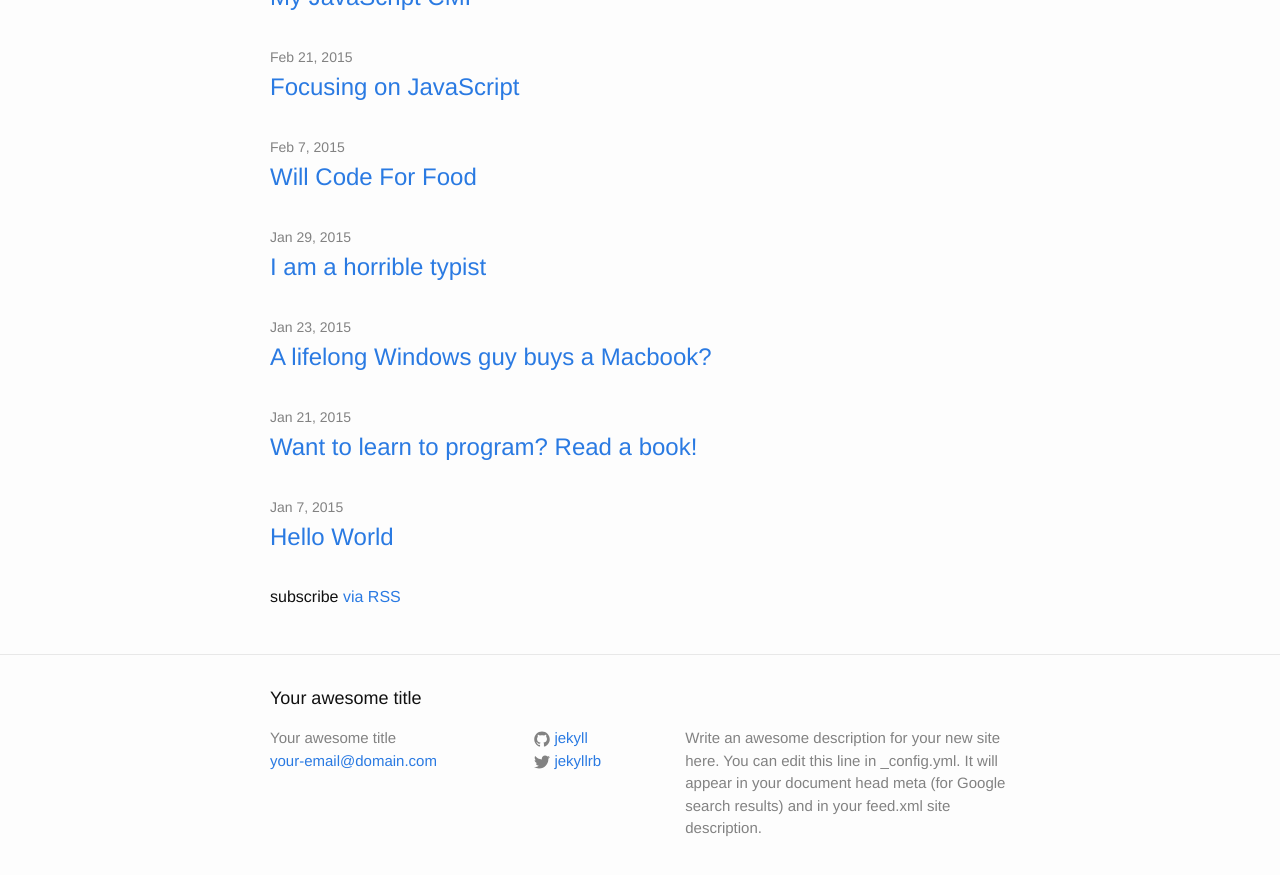
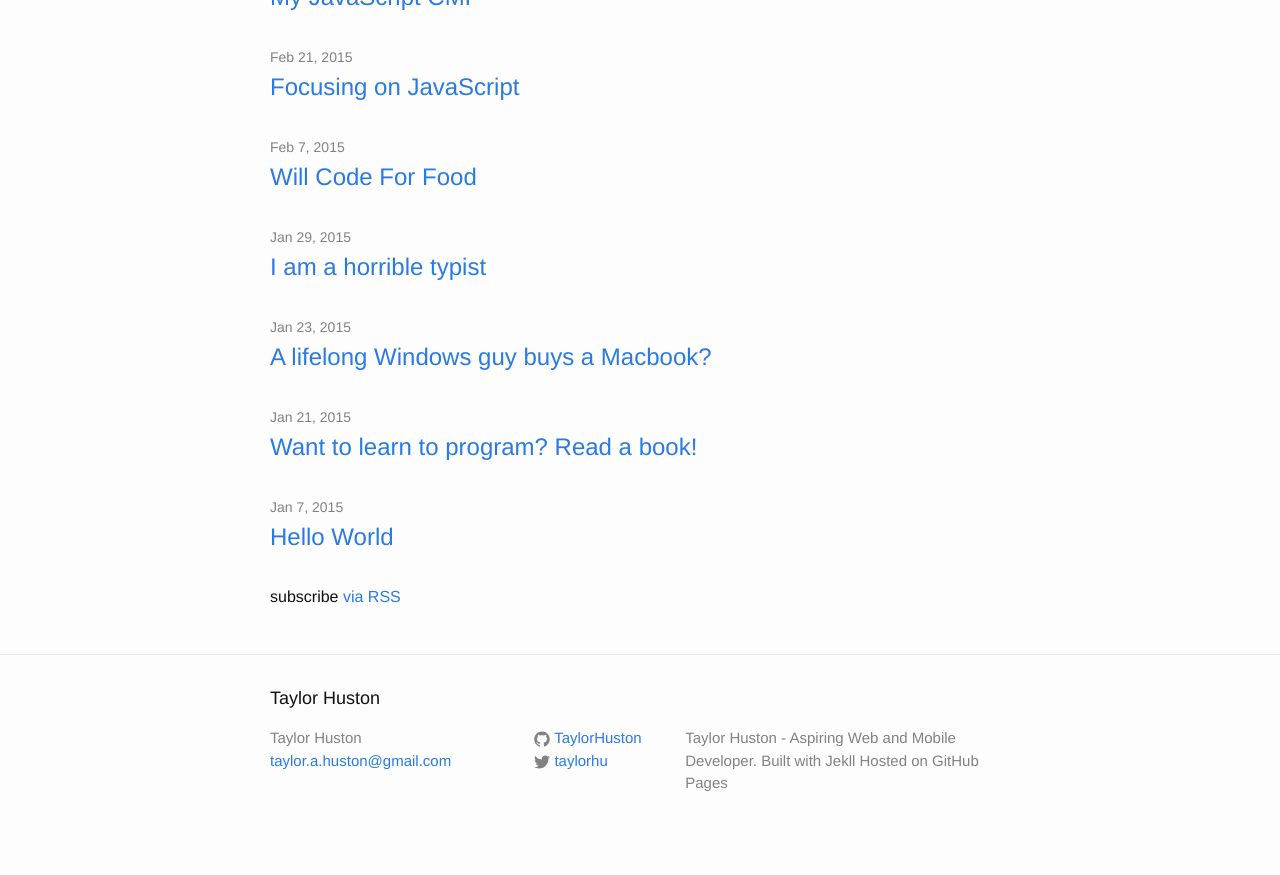
Before and after one commit to TaylorHuston/taylorhuston.github.io, a Jekyll site: the page built from index.html, in a window 1280 px wide and 900 px high, scrolled down 812 px. Shown: the top 875 px of the window. Built offline with Jekyll 4.4.1, drawn with Linux system fonts in a browser that asks for light colours; some of the changed text lies outside the part shown.

Commit message:
Update Config

```diff
--- a/_config.yml
+++ b/_config.yml
@@ -1,14 +1,14 @@
 # Site settings
-title: Your awesome title
-email: your-email@domain.com
+title: Taylor Huston
+email: taylor.a.huston@gmail.com
 description: > # this means to ignore newlines until "baseurl:"
-  Write an awesome description for your new site here. You can edit this
-  line in _config.yml. It will appear in your document head meta (for
-  Google search results) and in your feed.xml site description.
+  Taylor Huston - Aspiring Web and Mobile Developer.
+  Built with Jekll
+  Hosted on GitHub Pages
 baseurl: "" # the subpath of your site, e.g. /blog/
-url: "http://yourdomain.com" # the base hostname & protocol for your site
-twitter_username: jekyllrb
-github_username:  jekyll
+url: "http://www.taylorhuston.me" # the base hostname & protocol for your site
+twitter_username: taylorhu
+github_username:  TaylorHuston
 
 # Build settings
 markdown: kramdown
```
